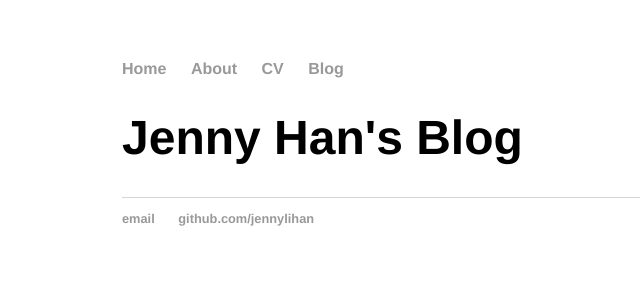
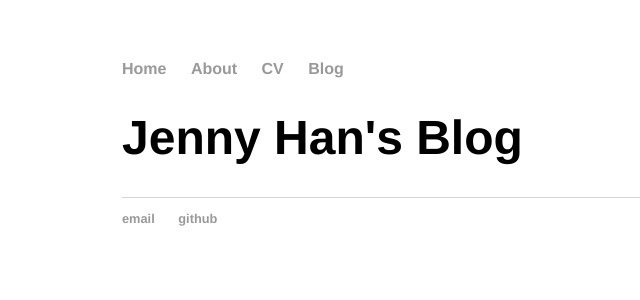
Before and after one commit to jennylihan/jennylihan.github.io, a Jekyll site: the page built from blog/index.html, in a window 1280 px wide. Shown: the top 300 px of the page, without its empty margins (70-710 px from the left). Built offline with Jekyll 4.4.1, drawn with Linux system fonts in a browser that asks for light colours.

Commit message:
github change

```diff
--- a/_layouts/default.html
+++ b/_layouts/default.html
@@ -22,7 +22,7 @@
 			<footer>
 	    		<ul>
 	        		<li><a href="mailto:jh.jennylihan@gmail.com">email</a></li>
-	        		<li><a href="https://github.com/jennylihan">github.com/jennylihan</a></li>
+	        		<li><a href="https://github.com/jennylihan">github</a></li>
 				</ul>
 			</footer>
 		</body>
```
